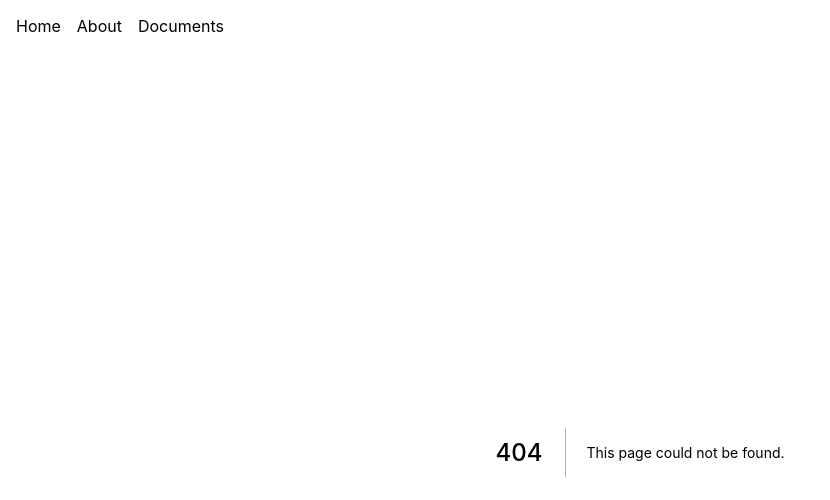
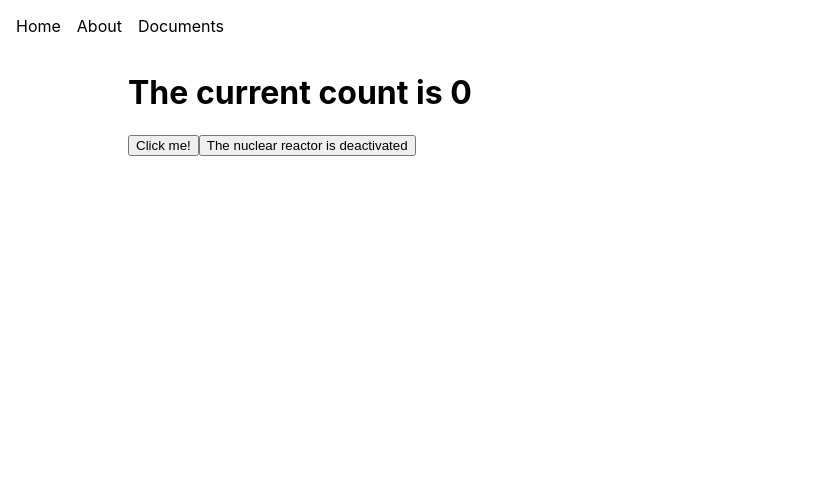
Before and after one commit to penguin212/GunnHacks, a Next.js app: page /counter in a window 1280 px wide. Before the commit this address had no page. Shown: the top 500 px of the page, without its empty margins (0-830 px from the left). Built offline with nearby package versions, Linux system fonts and the light colour scheme.

Commit message:
Counter and state

```diff
--- /dev/null
+++ b/pages/counter.js
@@ -0,0 +1,18 @@
+import {useState} from 'react';
+import Container from '../components/Container';
+
+
+export default function Counter() {
+    const [count, setCount] = useState(0);
+    const [on, setOn] = useState(false);
+
+    return (
+        <Container>
+            <h1>The current count is {count}</h1>
+            <button onClick={() => setCount(count + 1)}>Click me!</button>
+            <button onClick={() => setOn(!on)}>
+                The nuclear reactor is {on ? 'activated' : 'deactivated'}
+            </button>
+        </Container>
+    )
+}
```
